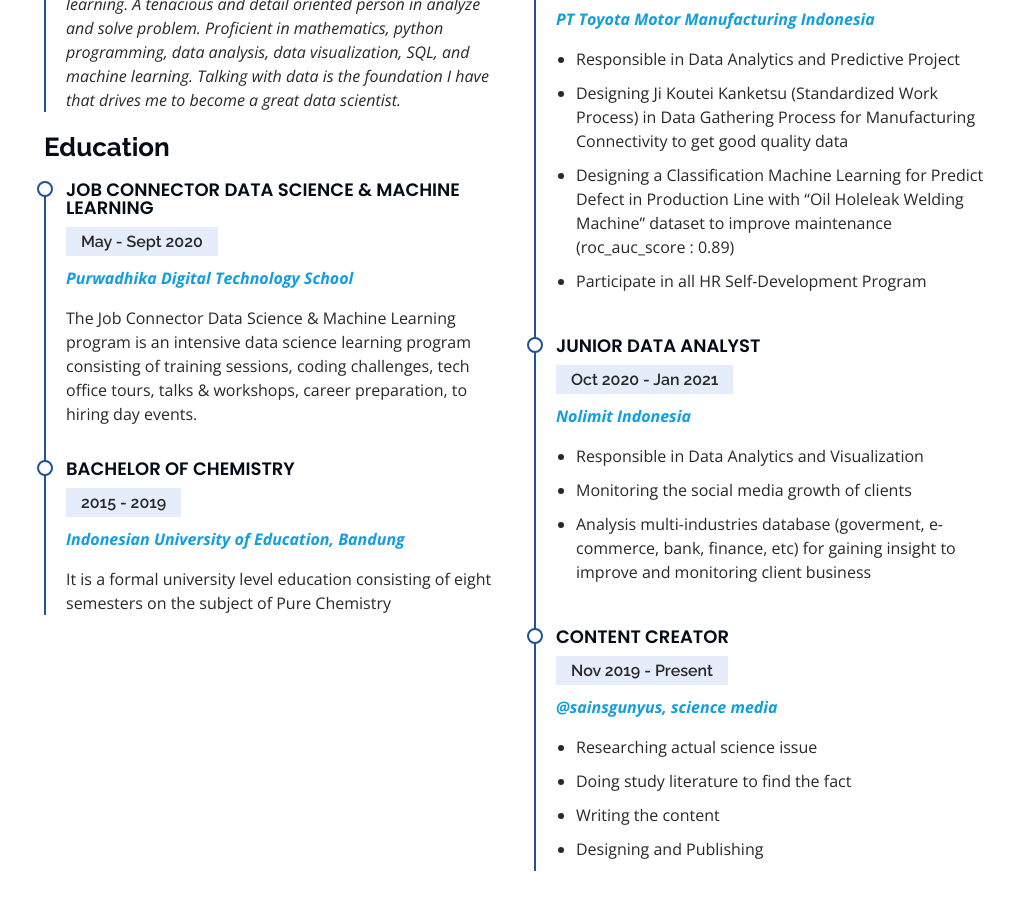
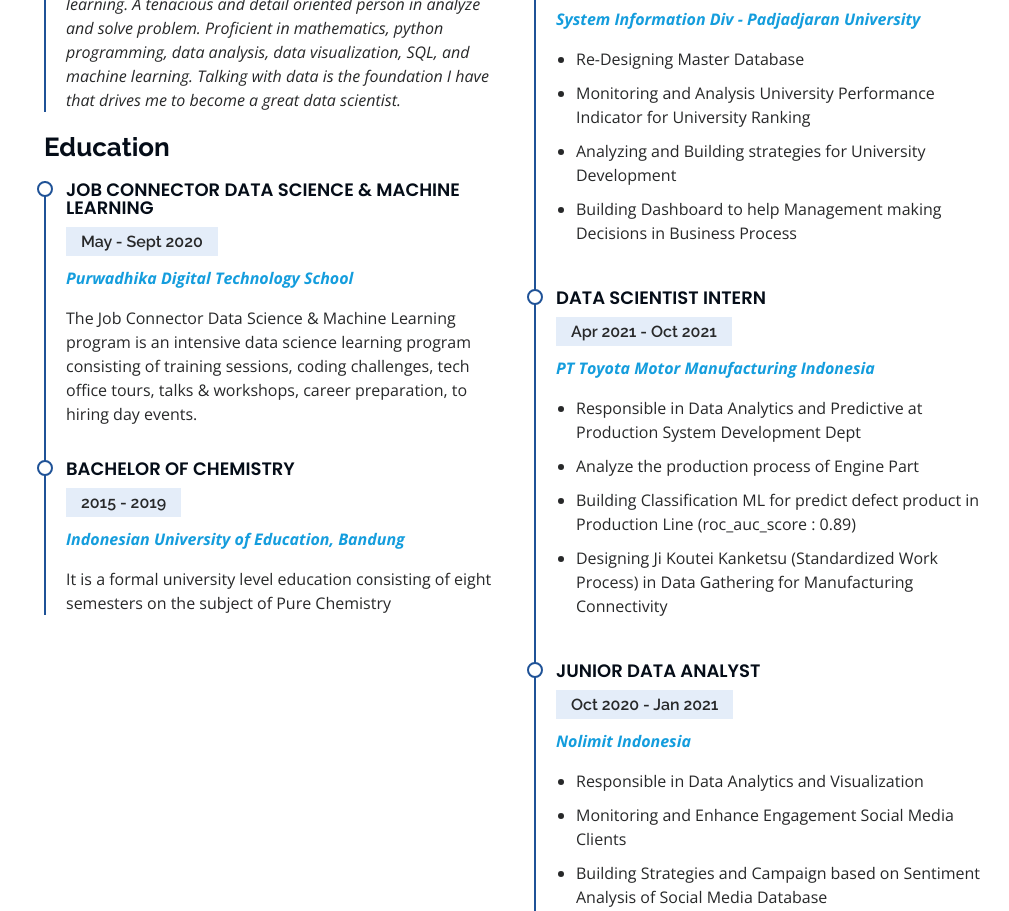
Before and after one commit to fikriash/iPortfolio, a plain HTML site: page index.html in a window 1280 px wide. Shown: the part 2326-3237 px from the top of the page, without its empty margins (271-1280 px from the left). Drawn offline with nearby package versions, Linux system fonts and the light colour scheme.

Commit message:
Update index.html

```diff
--- a/index.html
+++ b/index.html
@@ -222,7 +222,7 @@
 
         <div class="section-title">
           <h2>Resume</h2>
-          <p>You can download my resume <a href="https://drive.google.com/file/d/1pqVNHVuKyIejlp4HHYWdVWTbUn4-mWoD/view?usp=sharing">here</a></p>
+          <p>You can download my resume <a href="https://drive.google.com/file/d/1aS8VBdkq0QOjHZ6NpoTD1ONVKciJF01z/view?usp=sharing">here</a></p>
         </div>
 
         <div class="row">
@@ -250,14 +250,25 @@
           <div class="col-lg-6" data-aos="fade-up" data-aos-delay="100">
             <h3 class="resume-title">Professional Experience</h3>
             <div class="resume-item">
+              <h4>Data Analyst</h4>
+              <h5>Feb 2022 - Present</h5>
+              <p><a href="https://www.unpad.ac.id/"><em><b>System Information Div - Padjadjaran University</b></em></a></p>
+              <ul>
+                <li>Re-Designing Master Database</li>
+                <li>Monitoring and Analysis University Performance Indicator for University Ranking</li>
+                <li>Analyzing and Building strategies for University Development</li>
+                <li>Building Dashboard to help Management making Decisions in Business Process</li>
+              </ul>
+            </div>
+            <div class="resume-item">
               <h4>Data Scientist Intern</h4>
               <h5>Apr 2021 - Oct 2021</h5>
               <p><a href="https://www.toyota.co.id/"><em><b>PT Toyota Motor Manufacturing Indonesia</b></em></a></p>
               <ul>
-                <li>Responsible in Data Analytics and Predictive Project</li>
-                <li>Designing Ji Koutei Kanketsu (Standardized Work Process) in Data Gathering Process for Manufacturing Connectivity to get good quality data</li>
-                <li>Designing a Classification Machine Learning for Predict Defect in Production Line with “Oil Holeleak Welding Machine” dataset to improve maintenance (roc_auc_score : 0.89)</li>
-                <li>Participate in all HR Self-Development Program</li>
+                <li>Responsible in Data Analytics and Predictive at Production System Development Dept</li>
+                <li>Analyze the production process of Engine Part</li>
+                <li>Building Classification ML for predict defect product in Production Line (roc_auc_score : 0.89)</li>
+                <li>Designing Ji Koutei Kanketsu (Standardized Work Process) in Data Gathering for Manufacturing Connectivity</li>
               </ul>
             </div>
             <div class="resume-item">
@@ -266,19 +277,9 @@
               <p><a href="https://nolimit.id/"><em><b>Nolimit Indonesia</b></em></a></p>
               <ul>
                 <li>Responsible in Data Analytics and Visualization</li>
-                <li>Monitoring the social media growth of clients</li>
-                <li>Analysis multi-industries database (goverment, e-commerce, bank, finance, etc) for gaining insight to improve and monitoring client business</li>
-              </ul>
-            </div>
-            <div class="resume-item">
-              <h4>Content Creator</h4>
-              <h5>Nov 2019 - Present</h5>
-              <p><a href="https://www.instagram.com/sainsgunyus/"><em><b>@sainsgunyus, science media </b></em></a></p>
-              <ul>
-                <li>Researching actual science issue</li>
-                <li>Doing study literature to find the fact</li>
-                <li>Writing the content</li>
-                <li>Designing and Publishing</li>
+                <li>Monitoring and Enhance Engagement Social Media Clients</li>
+                <li>Building Strategies and Campaign based on Sentiment Analysis of Social Media Database</li>
+                <li>Working with multi-industry database (Banking, E-commerce, Government, Finance)</li>
               </ul>
             </div>
           </div>
```
